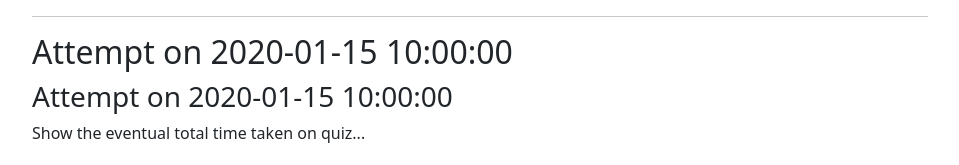
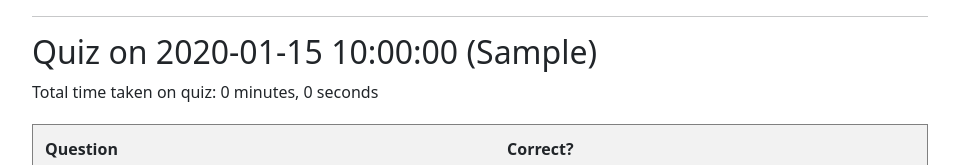
Before and after one commit to ZipCodeCore/Quizzip, a Flask app: page /history in a window 1280 px wide. Shown: the part 113-278 px from the top of the page, without its empty margins (0-959 px from the left). Run offline with Flask 3, Linux system fonts and the light colour scheme; a user stored in the database is signed in; tables that the repository leaves empty hold one stand-in row (values such as "Sample post"); lists and menus that the app fills with data are empty.

Commit message:
fixed local time stamp on quiz attempt.

```diff
--- a/models.py
+++ b/models.py
@@ -44,8 +44,9 @@ class Option(db.Model):
 class QuizAttempt(db.Model):
     id = db.Column(db.Integer, primary_key=True)
     user_id = db.Column(db.Integer, db.ForeignKey('user.id'), nullable=False)
-    starttimestamp = db.Column(db.DateTime, default=datetime.datetime.now(datetime.timezone.utc))
-    endtimestamp = db.Column(db.DateTime, default=datetime.datetime.now(datetime.timezone.utc))
+    tech = db.Column(db.String(32), nullable=True)
+    starttimestamp = db.Column(db.DateTime, default=datetime.datetime.now())
+    endtimestamp = db.Column(db.DateTime, default=datetime.datetime.now())
     responses = db.relationship('Response', backref='quiz_attempt', lazy = "dynamic")
 
 class Response(db.Model):
--- a/routes.py
+++ b/routes.py
@@ -78,17 +78,6 @@ def logout():
     flash("Logged out successfully", "info")
     return redirect(url_for('app.home'))
 
-
-# @app_bp.route('/quiz')
-# @login_required
-# def quiz():
-#     questions = Question.query.all()
-#     print(f"Found {len(questions)} questions")
-#     for q in questions:
-#         print(f"Question {q.id}: {q.text}")
-#         print(f"Options: {[o.text for o in q.options]}")
-#     return render_template('quiz.html', questions=questions)
-
 from random import sample
 from sqlalchemy import not_, exists
 
@@ -102,7 +91,18 @@ def select_topic():
     topics = [topic[0] for topic in topics]  # Convert from tuples to list
 
     if request.method == 'POST':
+
         selected_topic = request.form.get('topic')
+        quiz_attempt = QuizAttempt(user_id=current_user.id)
+        quiz_attempt.starttimestamp = datetime.datetime.now()
+        quiz_attempt.tech = selected_topic
+        db.session.add(quiz_attempt)
+
+        db.session.commit()
+        db.session.flush()
+        session['quiz_attempt_id'] = quiz_attempt.id
+        print("QID ",quiz_attempt.id)
+
         return redirect(url_for('app.quiz', topic=selected_topic))
 
     return render_template('select_topic.html', topics=topics)
@@ -198,7 +198,10 @@ def submit():
         return redirect(url_for('app.select_topic'))
 
     # Create new quiz attempt
-    quiz_attempt = QuizAttempt(user_id=current_user.id)
+    # get quiz attempt
+    qid = session['quiz_attempt_id']
+    print("QID ",qid)
+    quiz_attempt = QuizAttempt.query.get(int(qid))
     quiz_attempt.endtimestamp = datetime.datetime.now()
     db.session.add(quiz_attempt)
     db.session.flush()
@@ -254,45 +257,7 @@ def debug():
         output.append(q_dict)
     return jsonify(output)
 
-# @app_bp.route('/submit', methods=['POST'])
-# @login_required
-# def submit():
-#     # Create new quiz attempt
-#     quiz_attempt = QuizAttempt(user_id=current_user.id)
-#     quiz_attempt.starttimestamp = datetime.datetime.now()
-#     db.session.add(quiz_attempt)
-#     db.session.flush()  # Get ID before committing
 
-#     answers = request.form
-#     print("answers", answers)
-#     score = 0
-
-#     for question_id, selected_option_id in answers.items():
-#         if question_id.startswith('q_'):
-#             q_id = int(question_id.split('_')[1])
-#             opt_id = int(selected_option_id)
-
-#             # Get selected option
-#             selected_option = Option.query.get(opt_id)
-
-#             # Create response
-#             response = Response(
-#                 user_id=current_user.id,
-#                 quiz_attempt_id=quiz_attempt.id,
-#                 question_id=q_id,
-#                 selected_option_id=opt_id,
-#                 correct=selected_option.is_correct
-#             )
-
-#             if selected_option.is_correct:
-#                 score += 1
-
-#             print('resp', response)
-#             db.session.add(response)
-
-#     db.session.commit()
-#     flash(f'Quiz submitted! Score: {score}', 'success')
-#     return redirect(url_for('app.history'))
 
 @app_bp.route('/history')
 @login_required
--- a/templates/history.html
+++ b/templates/history.html
@@ -5,9 +5,12 @@
 
 {% block content %}
     {% for attempt in quiz_attempts %}
-    <h2>Attempt on {{ attempt.starttimestamp.strftime("%Y-%m-%d %H:%M:%S") }}</h2>
-    <h3>Attempt on {{ attempt.endtimestamp.strftime("%Y-%m-%d %H:%M:%S") }}</h3>
-    <p>Show the eventual total time taken on quiz...</p>
+    <h2>Quiz on {{ attempt.starttimestamp.strftime("%Y-%m-%d %H:%M:%S") }} ({{ attempt.tech }})</h2>
+    <p>Total time taken on quiz:
+        {% with delta=attempt.endtimestamp - attempt.starttimestamp %}
+           {{ (delta.seconds // 60) % 60 }} minutes, {{ delta.seconds % 60 }} seconds
+        {% endwith %}
+    </p>
     <table border="1">
         <tr>
             <th>Question</th>
--- a/templates/home.html
+++ b/templates/home.html
@@ -3,8 +3,7 @@
 {% block title %}Quizzip{% endblock %}
 
 {% block content %}
-    <h1>Welcome to QuizZip</h1>
-    <h2>Test your Programming Skills</h2>
+    <h2>Welcome to QuizZip</h2>
     <hr/>
     {% if current_user.is_authenticated %}
         <p><em>Logged in as {{ current_user.username }}</em></p>
```
